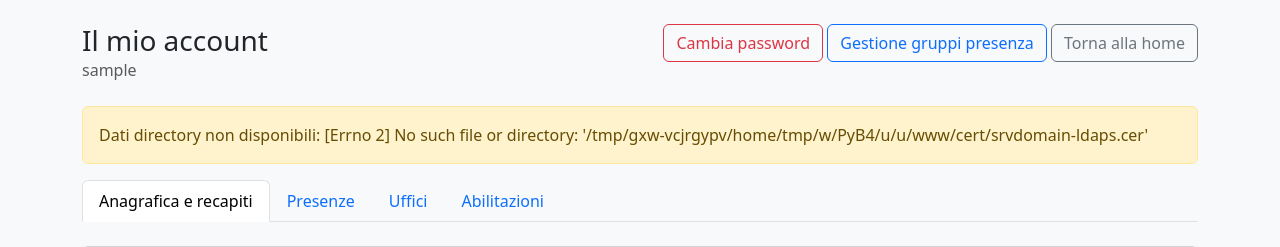
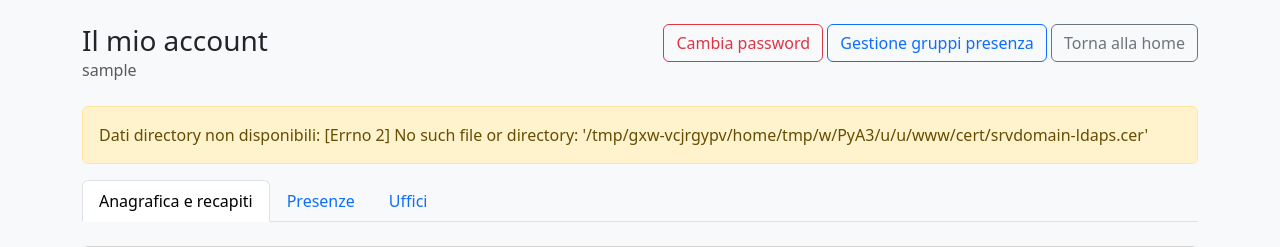
Before and after one commit to gpannullo/controlloaccessi, a Django app: page /account/ in a window 1280 px wide. Shown: the top 247 px of the page. Run offline with Django 5.2, Linux system fonts and the light colour scheme; a user stored in the database is signed in; tables that the repository leaves empty hold one stand-in row (values such as "Sample post"); parts of the project's set-up code (start-up, migrations or seed data) failed here and were passed over; some libraries are stand-ins or nearby versions.

Commit message:
Rimuovi tab abilitazioni duplicato dall account

```diff
--- a/templates/accounts/my_account.html
+++ b/templates/accounts/my_account.html
@@ -23,7 +23,6 @@
     <li class="nav-item"><a class="nav-link {% if tab == 'anagrafica' %}active{% endif %}" href="{% url 'my_account' %}?tab=anagrafica">Anagrafica e recapiti</a></li>
     <li class="nav-item"><a class="nav-link {% if tab == 'presenza' %}active{% endif %}" href="{% url 'my_account' %}?tab=presenza">Presenze</a></li>
     {% if uffici_responsabili %}<li class="nav-item"><a class="nav-link {% if tab == 'uffici' %}active{% endif %}" href="{% url 'my_account' %}?tab=uffici">Uffici</a></li>{% endif %}
-    <li class="nav-item"><a class="nav-link {% if tab == 'abilitazioni' %}active{% endif %}" href="{% url 'my_account' %}?tab=abilitazioni">Abilitazioni</a></li>
   </ul>
 
   {% if tab == 'anagrafica' %}
@@ -77,8 +76,6 @@
       <p class="text-muted">Sei responsabile dei seguenti uffici. Puoi comunicare ferie, chiusure o altri periodi nei quali non sarà possibile ricevere pubblico.</p>
       <div class="list-group">{% for ufficio in uffici_responsabili %}<div class="list-group-item d-flex flex-wrap justify-content-between align-items-center gap-2"><span>{{ ufficio.nome }}</span><a class="btn btn-sm btn-outline-danger" href="{% url 'uffici:indisponibilita' ufficio.pk %}">Gestisci disponibilità</a></div>{% endfor %}</div>
     </div></div>
-  {% else %}
-    <div class="card"><div class="card-body"><h2 class="h5">Abilitazioni</h2><ul class="mb-0"><li>Desktop remoto: {% if 'ACCESSO-RDP' in dettaglio.groups %}abilitato{% else %}non abilitato{% endif %}</li><li>Accesso Remoto (VPN): {% if 'VPN_COMMON_RULES' in dettaglio.groups %}abilitato{% else %}non abilitato{% endif %}</li></ul></div></div>
   {% endif %}
 </div>
 {% endblock %}
```
